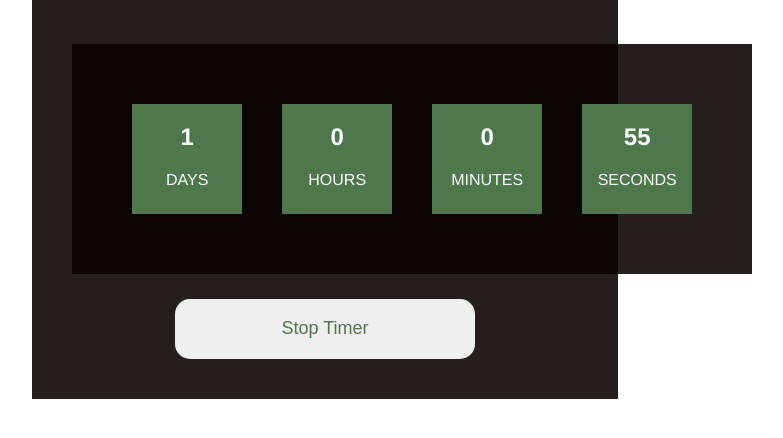
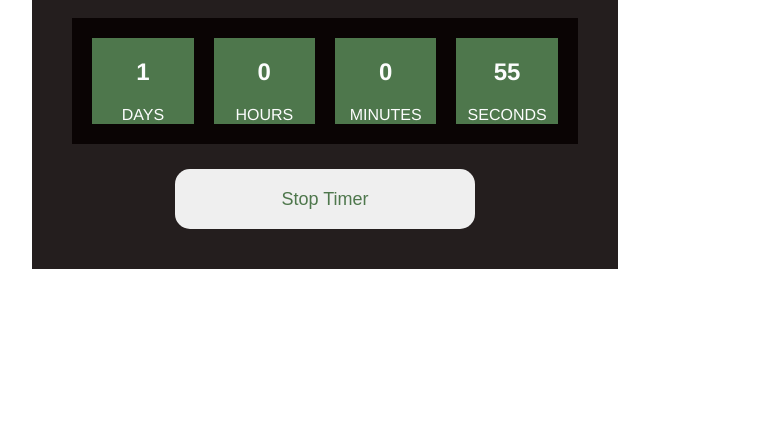
Before and after one commit to InshutiSouvede/domExercises, a plain HTML site: page count-down/index.html in a window 1280 px wide. Shown: the part 228-666 px from the top of the page, without its empty margins (315-1098 px from the left). Drawn offline with Linux system fonts and the light colour scheme.

Commit message:
used grid to style the timers

```diff
--- a/count-down/style.css
+++ b/count-down/style.css
@@ -10,22 +10,21 @@
     margin-top: 10%;
 }
 .timer-box{
-    background-color: rgba(7, 1, 1, 0.884);
-    margin: 5% auto 5%;
-    color: #fcfdfd;
-    padding: 40px;
-    display: flex;
-    flex-direction: row;
-    /* margin: 10%; */
+     background-color: rgba(7, 1, 1, 0.884);
+   /* margin: 5% 0 5%;  */
+     color: #fcfdfd;
+   padding: 20px;
+    display: grid;
+    grid-template-columns: 1fr 1fr 1fr 1fr;/*repeat(4, 1fr)*/
+    gap: 20px 20px;
 }
 .card{
-    width: 110px;
-    height: 110px;
+    grid-column: auto;
+    grid-row: auto;
     text-align: center;
     border: 1px white;
     background-color: rgb(78, 119, 76);
     padding: auto;
-    margin: 20px;
     font-family: 'Franklin Gothic Medium', 'Arial Narrow', Arial, sans-serif;
 }
 .card span{
@@ -40,8 +39,10 @@ button{
     border-radius: 15px;
     color:  rgb(78, 119, 76);
     font-size: large;
+    margin-top: 5%;
 }
 button:hover{
     background-color:  rgb(78, 119, 76);
     color: white;
+    margin-top: 5%;
 }
```
